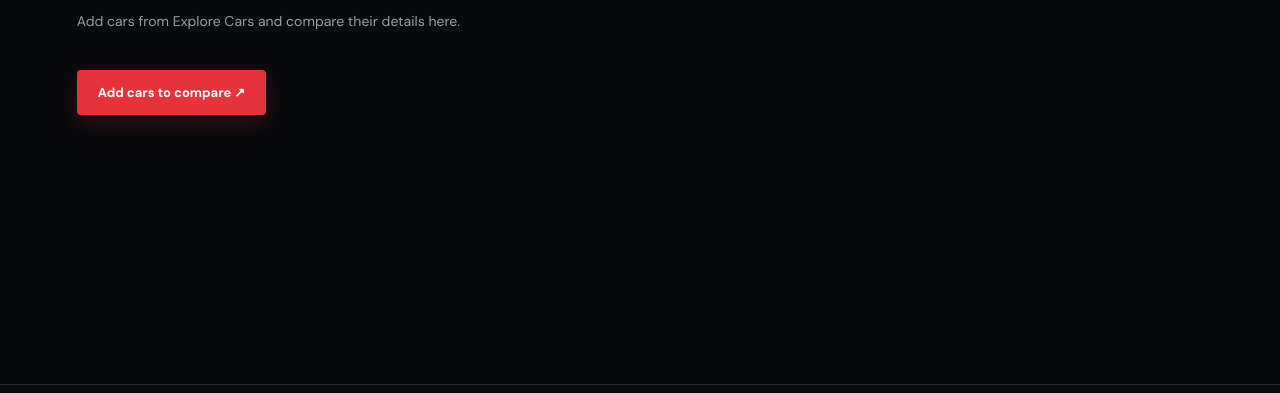
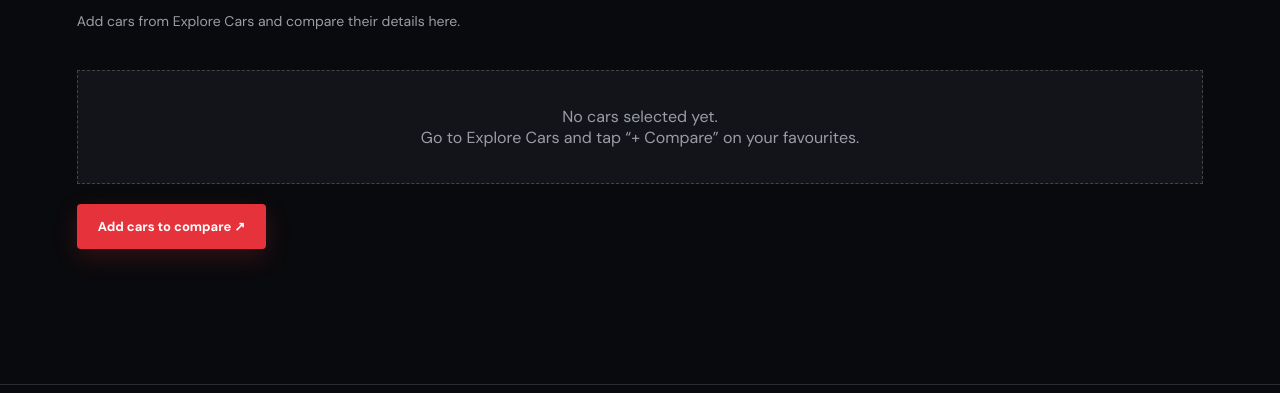
Before and after one commit to nianasjcnix-ship-it/Car-showroom, a plain HTML site: page compare.html in a window 1280 px wide. Shown: the part 258-651 px from the top of the page. Drawn offline with Linux system fonts and the light colour scheme; files that its build step writes are made by us from their sources.

Commit message:
Update compare.html

```diff
--- a/compare.html
+++ b/compare.html
@@ -1 +1 @@
-<!DOCTYPE html><html lang="en"><head><meta charset="UTF-8"><meta name="viewport" content="width=device-width, initial-scale=1.0"><title>Compare Cars | AUTOHUB</title><link rel="stylesheet" href="css/style.css"><script defer src="js/app.js"></script></head><body><header class="header"><a class="logo" href="index.html">AUTO<span>HUB</span><small>DRIVE YOUR DREAM</small></a><nav><a href="index.html">Home</a><a href="cars.html">Explore Cars</a><a class="active" href="compare.html">Compare</a><a href="about.html">About</a><a href="contact.html">Contact</a></nav><a class="btn btn-small" href="booking.html">Book a Test Drive</a><button class="menu-toggle">☰</button></header><main class="page-wrap"><div class="page-title"><p class="eyebrow">MAKE THE RIGHT CHOICE</p><h1>Compare your <span>favourites.</span></h1><p class="muted">Add cars from Explore Cars and compare their details here.</p></div><div id="compare-area"></div><a class="btn" href="cars.html">Add cars to compare ↗</a></main><footer class="footer"><a class="logo" href="index.html">AUTO<span>HUB</span><small>DRIVE YOUR DREAM</small></a><p>© 2026 AUTOHUB. A student website project.</p></footer></body></html>
+<!DOCTYPE html><html lang="en"><head><meta charset="UTF-8"><meta name="viewport" content="width=device-width, initial-scale=1.0"><title>Compare Cars | AUTOHUB</title><link rel="stylesheet" href="css/style.css"><script defer src="app.js"></script></head><body><header class="header"><a class="logo" href="index.html">AUTO<span>HUB</span><small>DRIVE YOUR DREAM</small></a><nav><a href="index.html">Home</a><a href="cars.html">Explore Cars</a><a class="active" href="compare.html">Compare</a><a href="about.html">About</a><a href="contact.html">Contact</a></nav><a class="btn btn-small" href="booking.html">Book a Test Drive</a><button class="menu-toggle">☰</button></header><main class="page-wrap"><div class="page-title"><p class="eyebrow">MAKE THE RIGHT CHOICE</p><h1>Compare your <span>favourites.</span></h1><p class="muted">Add cars from Explore Cars and compare their details here.</p></div><div id="compare-area"></div><a class="btn" href="cars.html">Add cars to compare ↗</a></main><footer class="footer"><a class="logo" href="index.html">AUTO<span>HUB</span><small>DRIVE YOUR DREAM</small></a><p>© 2026 AUTOHUB. A student website project.</p></footer></body></html>
```
